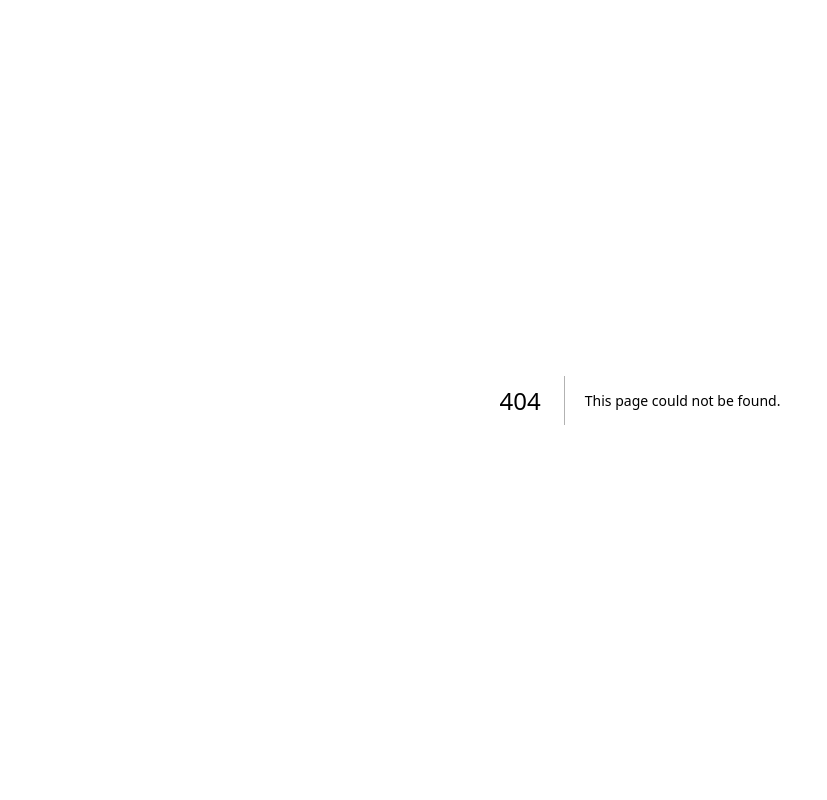
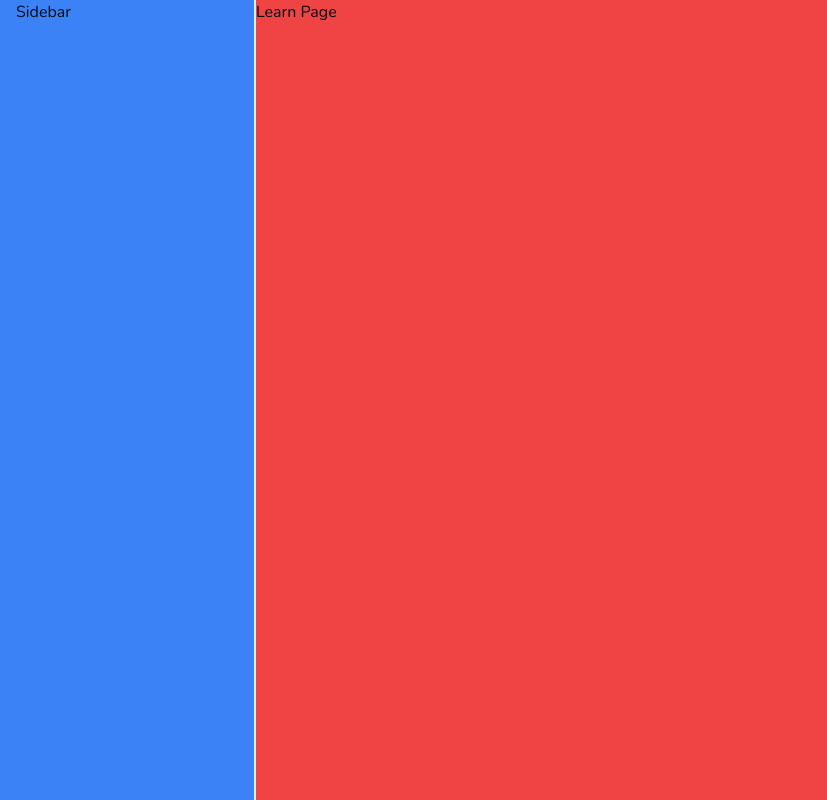
Before and after one commit to codenvibes/duolingo_clone, a Next.js app: page /learn in a window 1280 px wide. Before the commit this address had no page. Shown: the whole page, without its empty margins (0-827 px from the left). Built offline with nearby package versions, Linux system fonts and the light colour scheme.

Commit message:
Feat: Add basic LearnPage with placeholder content

```diff
--- /dev/null
+++ b/app/(main)/learn/page.tsx
@@ -0,0 +1,9 @@
+const LearnPage = () => {
+  return (
+    <div>
+      Learn Page
+    </div>
+  );
+}
+
+export default LearnPage;
```
